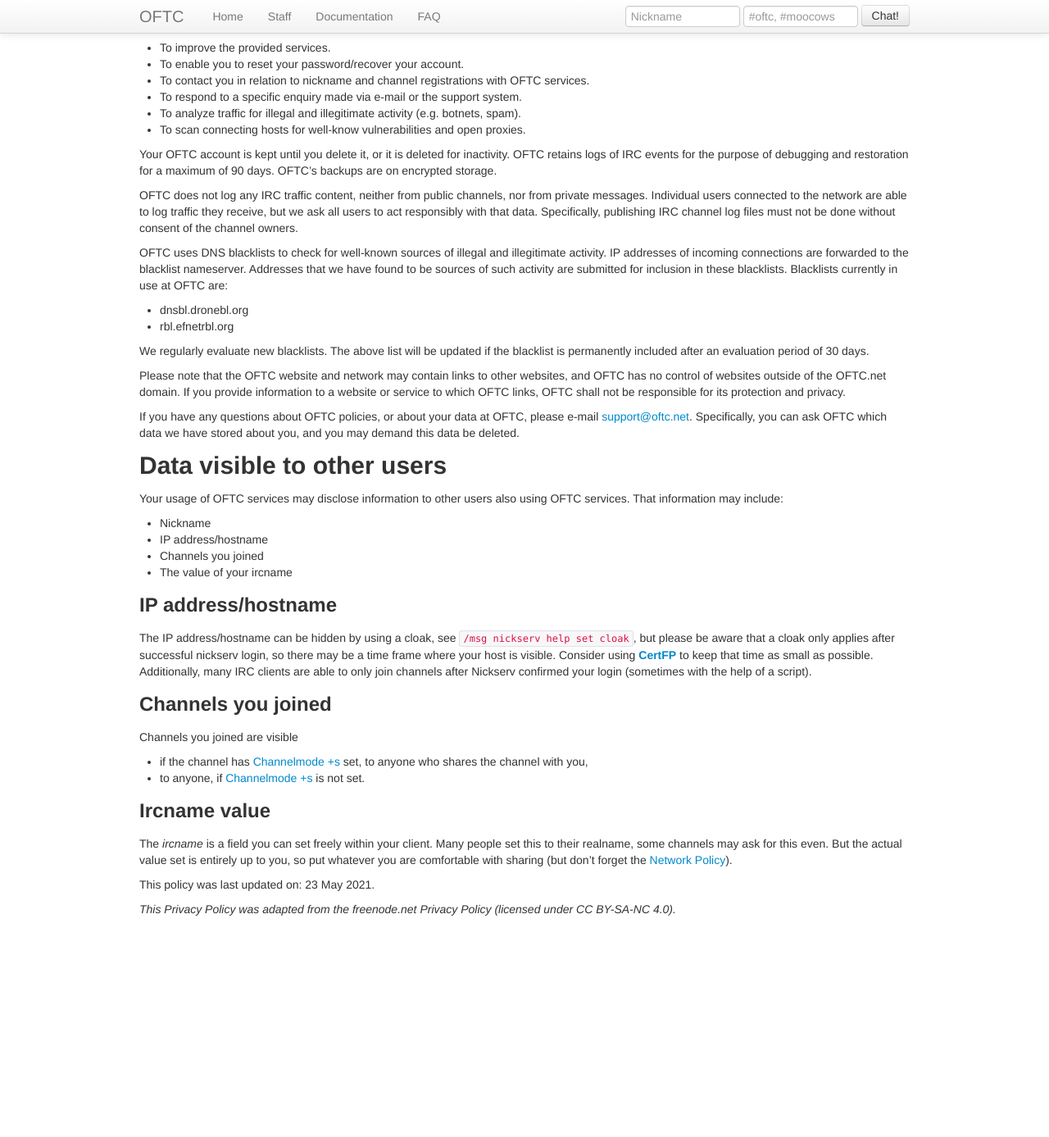
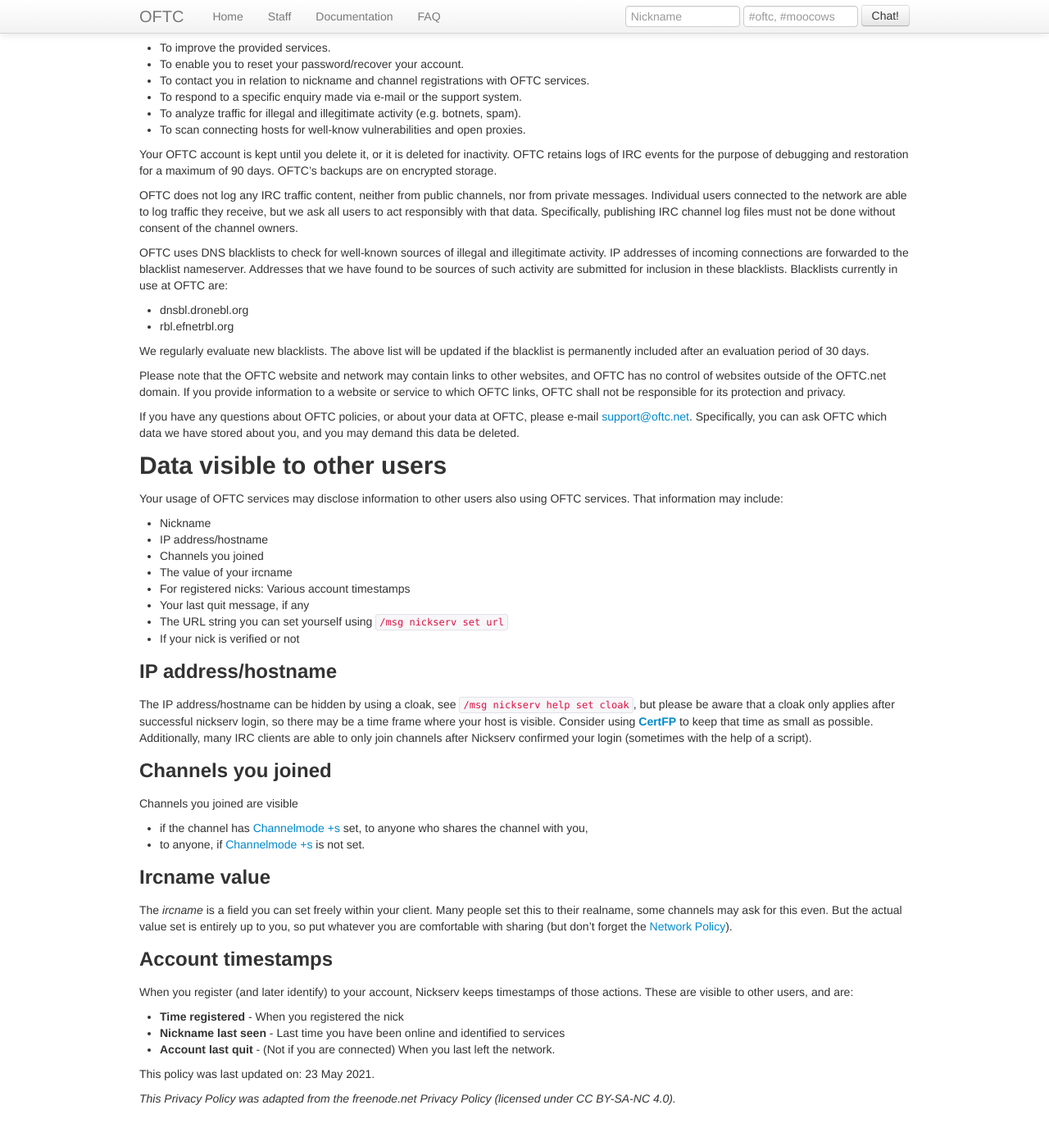
Before and after one commit to oftc/oftc-web, a Jekyll site: the page built from Privacy_Policy.md, in a window 1280 px wide and 1400 px high, scrolled down 402 px. Shown: the top 1387 px of the window at 82% size. Built offline with Jekyll 4.4.1, drawn with Linux system fonts in a browser that asks for light colours; before the commit the page ends 1571 px from its top, so only the background shows below that.

Commit message:
More things we show each user, mention them.
details about timestamps included

```diff
--- a/Privacy_Policy.md
+++ b/Privacy_Policy.md
@@ -71,6 +71,10 @@
 * IP address/hostname
 * Channels you joined
 * The value of your ircname
+* For registered nicks: Various account timestamps
+* Your last quit message, if any
+* The URL string you can set yourself using `/msg nickserv set url`
+* If your nick is verified or not
 
 ## IP address/hostname
 The IP address/hostname can be hidden by using a cloak, see `/msg
@@ -93,6 +97,17 @@
 even. But the actual value set is entirely up to you, so put whatever
 you are comfortable with sharing (but don't forget the [Network Policy](/Network_Policy/)).
 
+## Account timestamps
+When you register (and later identify) to your account, Nickserv keeps
+timestamps of those actions. These are visible to other users, and
+are:
+* **Time registered** - When you registered the nick
+* **Nickname last seen** - Last time you have been online and
+  identified to services
+* **Account last quit** - (Not if you are connected) When you last
+  left the network.
+
+
 This policy was last updated on: 23 May 2021.
 
 *This Privacy Policy was adapted from the freenode.net Privacy Policy
```
